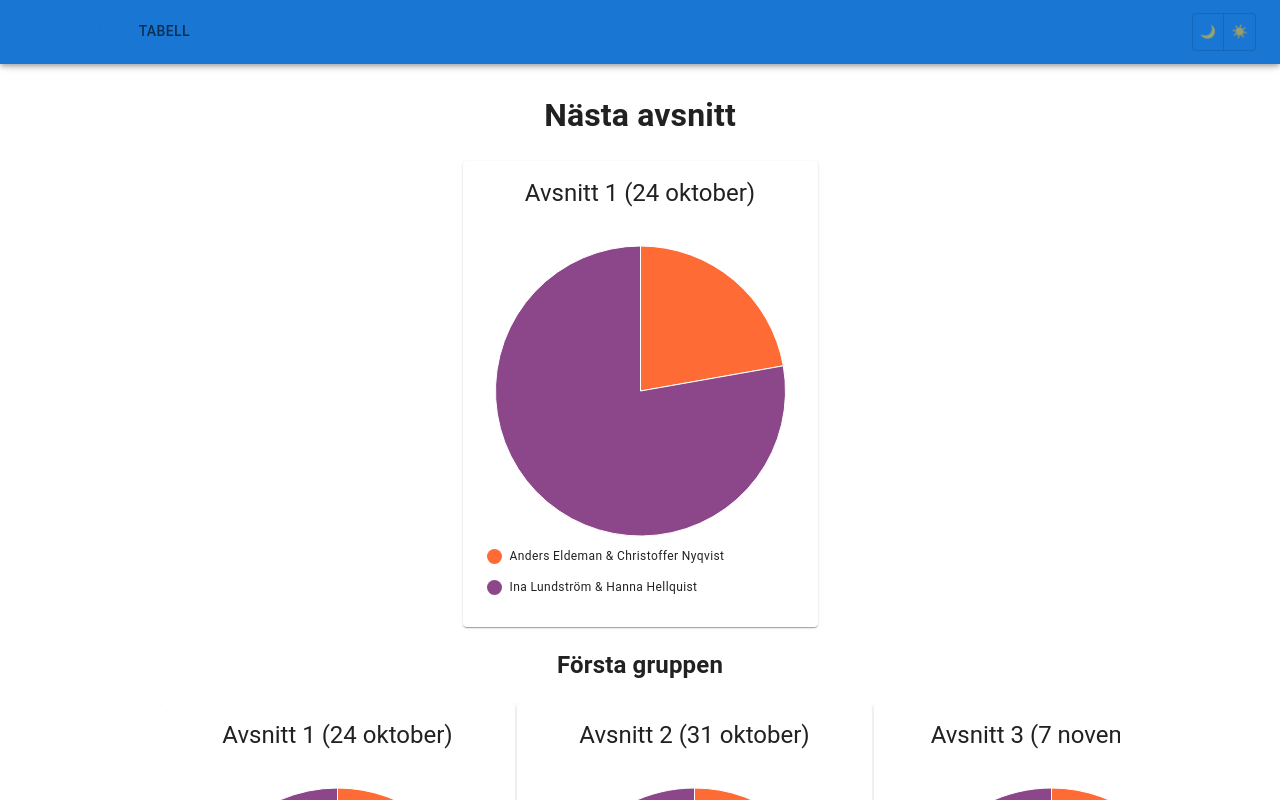
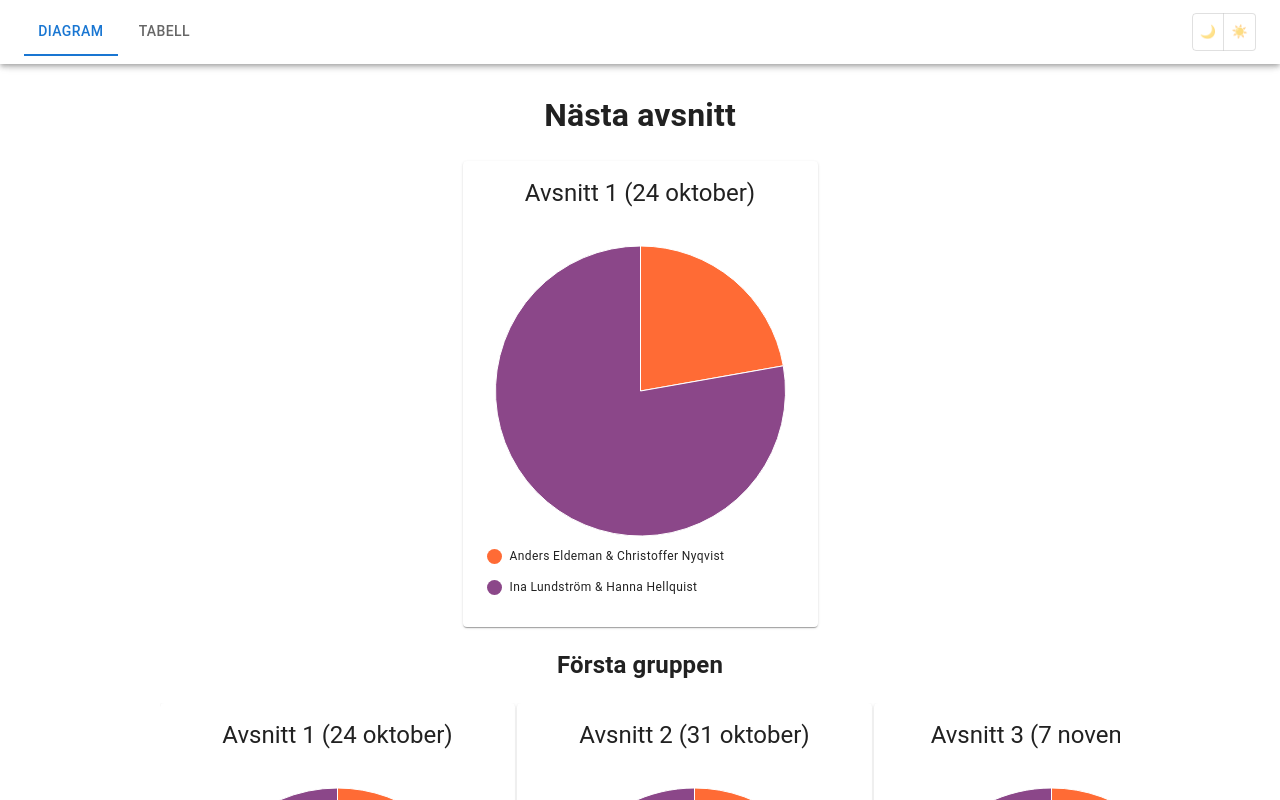
Before and after one commit to g-lowen/spela-pa-sparet, a React (Create React App) app: page / in a window 1280 px wide. Shown: the top 800 px of the page. Built offline with nearby package versions, Linux system fonts and the light colour scheme.

Commit message:
update AppBar color to inherit

```diff
--- a/src/components/Dialog.tsx
+++ b/src/components/Dialog.tsx
@@ -29,7 +29,7 @@ export default function Dialog({
         transition: Transition,
       }}
     >
-      <AppBar sx={{ position: "sticky" }}>
+      <AppBar color="inherit" sx={{ position: "sticky" }}>
         <Toolbar>
           {playerName}s bets
           <Button color="inherit" onClick={onClose} sx={{ marginLeft: "auto" }}>
--- a/src/components/Header.tsx
+++ b/src/components/Header.tsx
@@ -17,7 +17,7 @@ export const Header = ({ onChange, tabValue }: HeaderProps) => {
   const { mode, setMode } = useColorScheme();
 
   return (
-    <AppBar position="sticky">
+    <AppBar position="sticky" color="inherit">
       <Toolbar sx={{ justifyContent: "space-between" }}>
         <Tabs
           value={tabValue}
```
